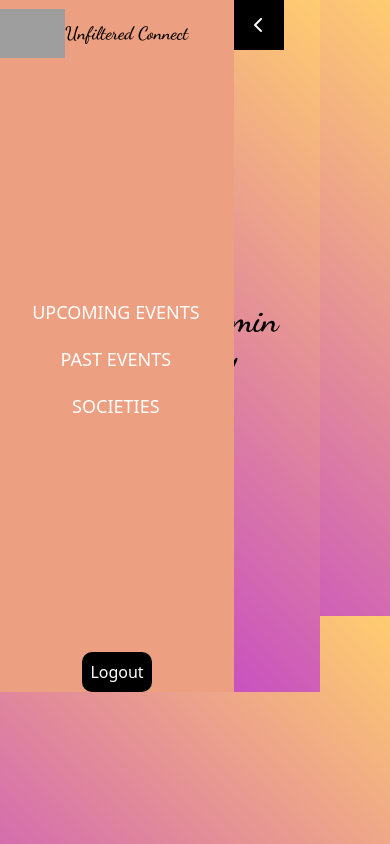
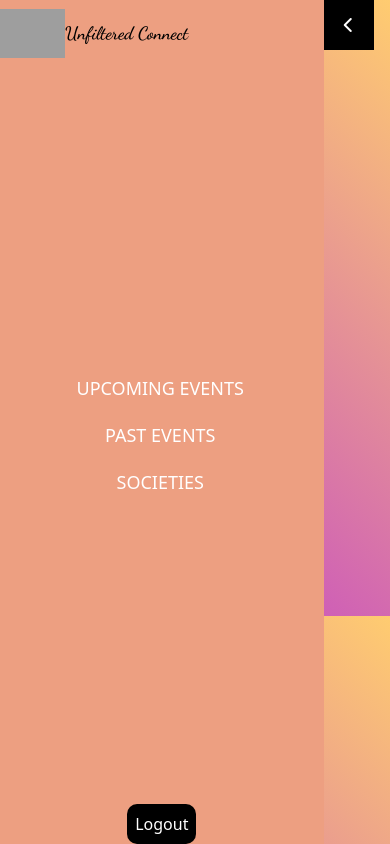
Before and after one commit to Rohan27s/Unfiltered-connect, a React (Vite) app: page /adminPanel in a window 390 px wide. Built offline with nearby package versions, Linux system fonts and the light colour scheme; sample sign-in values are in the browser's storage; grey boxes are pictures that could not be loaded.

Commit message:
responsive design

```diff
--- a/src/App.css
+++ b/src/App.css
@@ -1458,9 +1458,9 @@ textarea {
     width: 100%;
   }
   .admin-nav {
-    width: 60vw;
+    width: 83vw;
     position: fixed;
-    height: 82vh;
+    height: 100vh;
     background-color: rgb(237 159 129 / 107%);
 }
 .default-admin {
```
